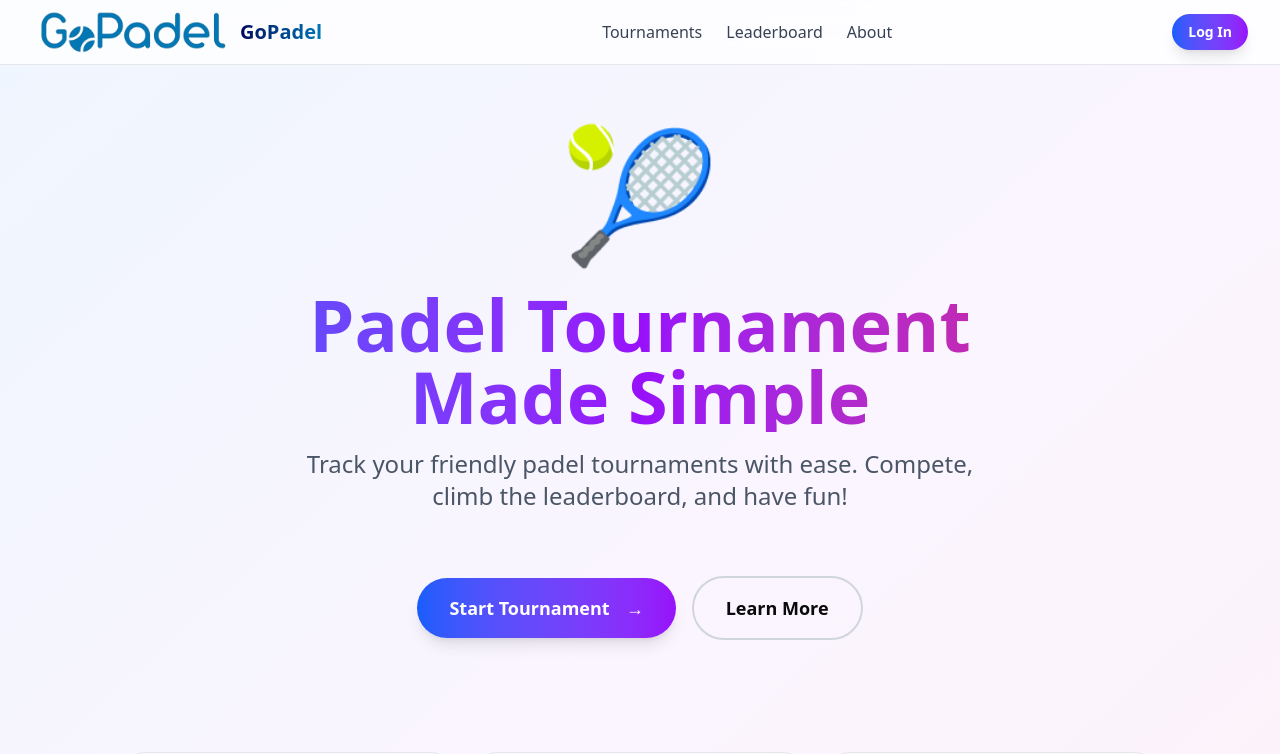
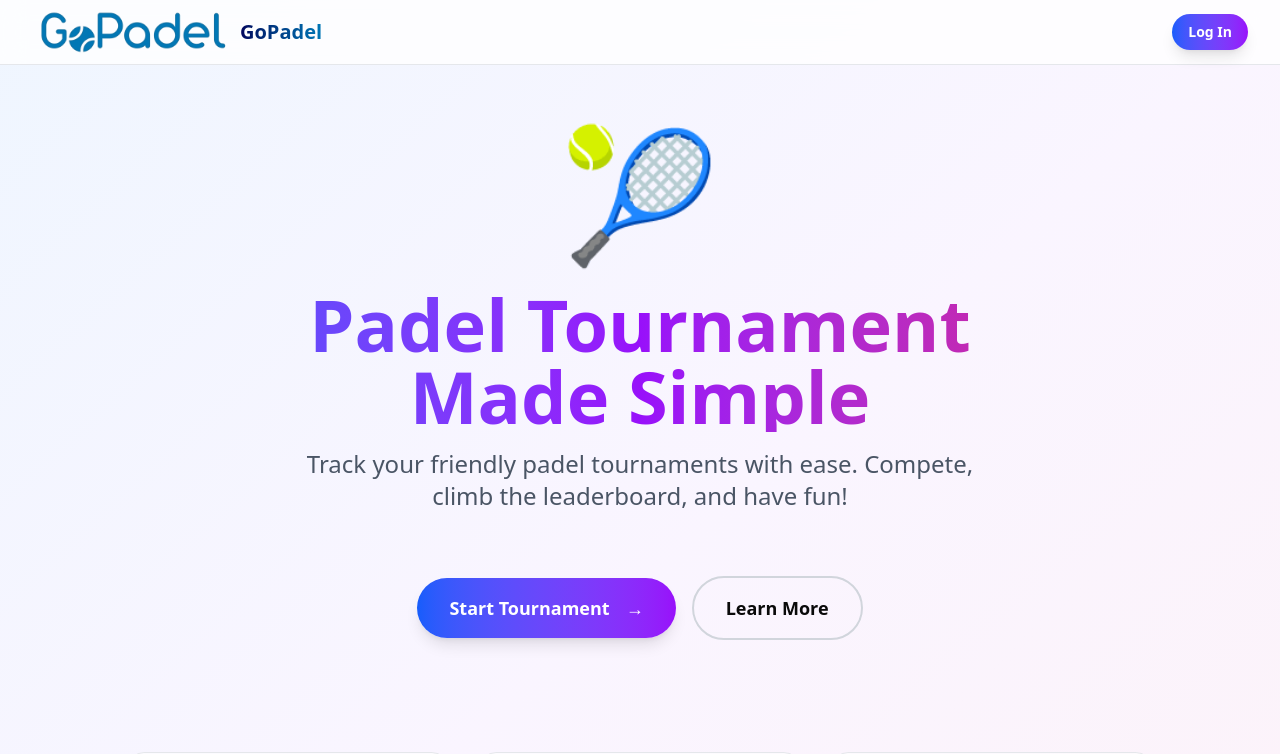
Before and after one commit to quarc0o/padel-tournament, a Next.js app: page / in a window 1280 px wide. Shown: the top 754 px of the page. Built offline with nearby package versions, Linux system fonts and the light colour scheme; no server answers.

Commit message:
simplify navbar

```diff
--- a/components/Navbar.tsx
+++ b/components/Navbar.tsx
@@ -45,28 +45,6 @@ export default async function Navbar() {
             </span>
           </Link>
 
-          {/* Navigation Links */}
-          <div className="hidden md:flex items-center gap-6">
-            <a
-              href="#tournaments"
-              className="text-gray-700 dark:text-gray-300 hover:text-blue-600 dark:hover:text-blue-400 transition-colors font-medium"
-            >
-              Tournaments
-            </a>
-            <a
-              href="#leaderboard"
-              className="text-gray-700 dark:text-gray-300 hover:text-blue-600 dark:hover:text-blue-400 transition-colors font-medium"
-            >
-              Leaderboard
-            </a>
-            <a
-              href="#about"
-              className="text-gray-700 dark:text-gray-300 hover:text-blue-600 dark:hover:text-blue-400 transition-colors font-medium"
-            >
-              About
-            </a>
-          </div>
-
           {/* Auth Button */}
           <div className="flex items-center gap-4">
             {user ? (
```
